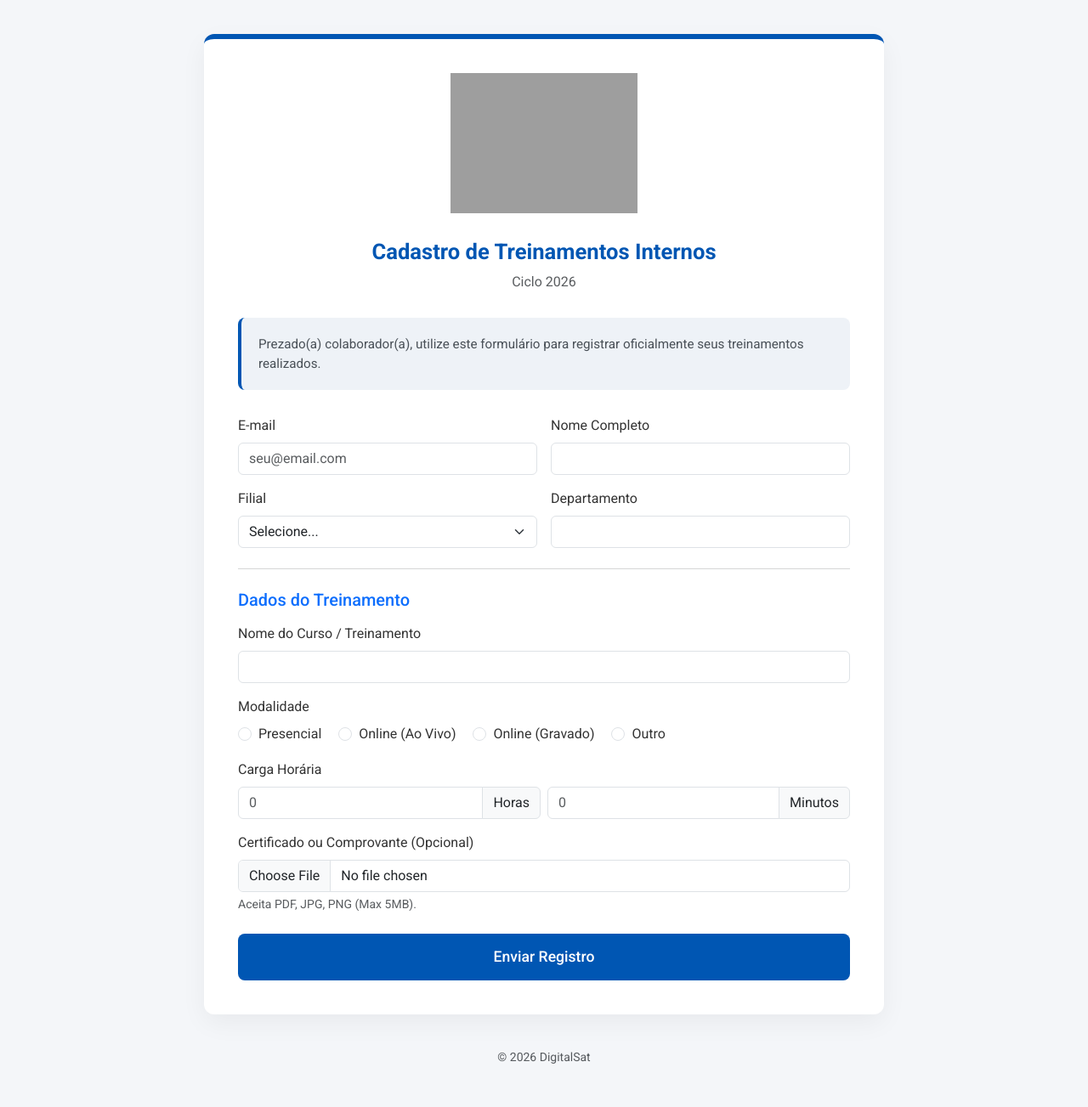
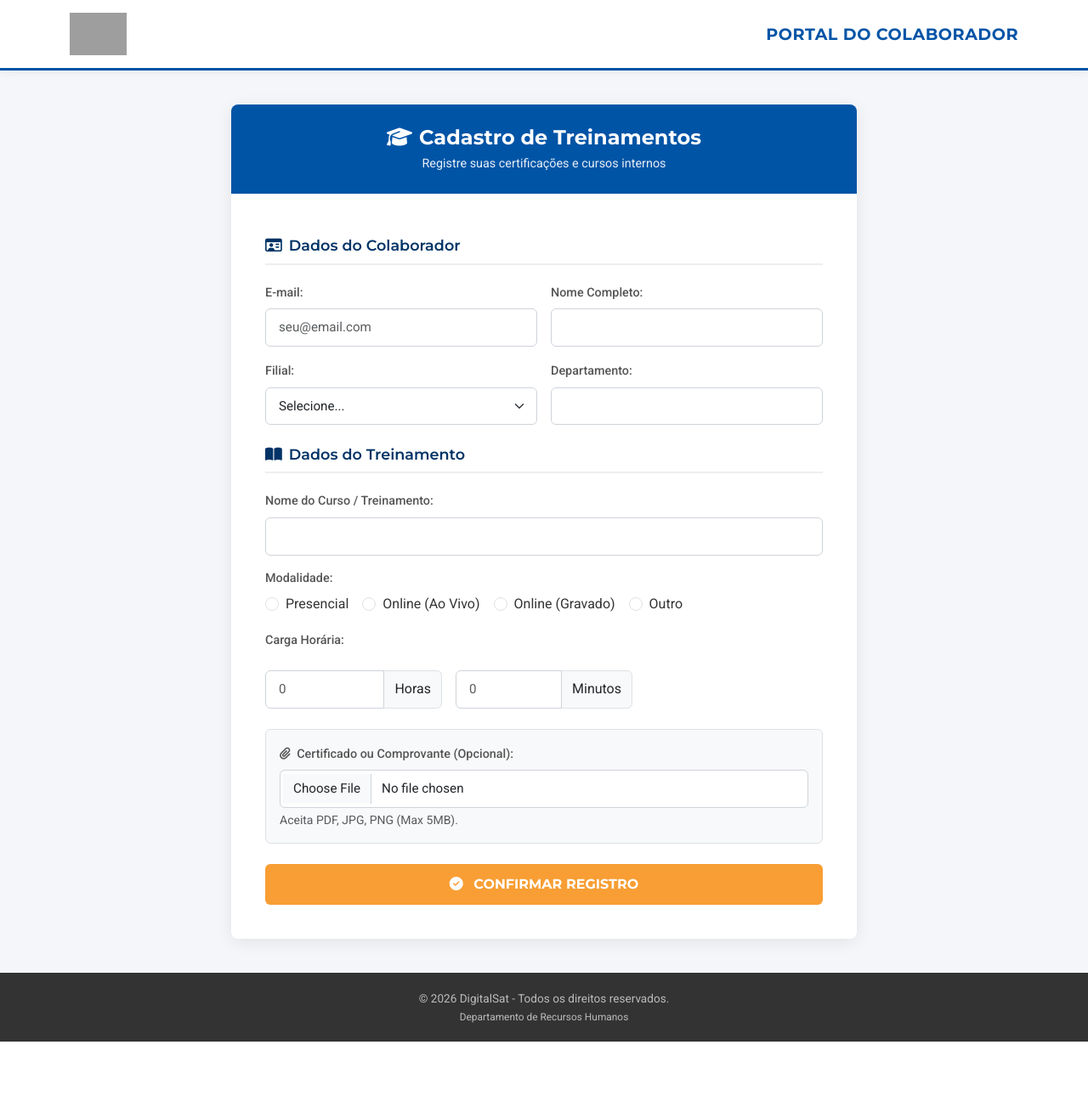
Before and after one commit to wppslander/formulariodetreinamento, a PHP site: page / in a window 1280 px wide. Shown: the whole page at 85% size. After the commit the page ends 1226 px from the top, so only its background shows below. Run offline with PHP 8.4, Linux system fonts and the light colour scheme; some libraries are stand-ins or nearby versions; grey boxes are pictures that could not be loaded.

Commit message:
UI: Update visual identity to match DigitalSat e-commerce style (Blue/Orange) and improve UX

```diff
--- a/public/view.php
+++ b/public/view.php
@@ -10,230 +10,328 @@
 <head>
     <meta charset="UTF-8">
     <meta name="viewport" content="width=device-width, initial-scale=1.0">
-    <title>Levantamento de Treinamentos - DigitalSat</title>
+    <title>Treinamentos - DigitalSat</title>
 
-    <!-- Bootstrap 5 CSS (Via CDN para performance e cache) -->
+    <!-- Bootstrap 5 CSS -->
     <link href="https://cdn.jsdelivr.net/npm/bootstrap@5.3.2/dist/css/bootstrap.min.css" rel="stylesheet">
-    <!-- Fonte Roboto -->
-    <link href="https://fonts.googleapis.com/css2?family=Roboto:wght@300;400;500;700&display=swap" rel="stylesheet">
+    <!-- Google Fonts: Roboto (Padrão) & Montserrat (Títulos) -->
+    <link href="https://fonts.googleapis.com/css2?family=Montserrat:wght@400;600;700&family=Roboto:wght@300;400;500&display=swap" rel="stylesheet">
+    <!-- FontAwesome para Ícones -->
+    <link rel="stylesheet" href="https://cdnjs.cloudflare.com/ajax/libs/font-awesome/6.4.0/css/all.min.css">
 
-    <!-- Estilos Customizados -->
     <style>
-        body { background-color: #f4f6f9; font-family: 'Roboto', sans-serif; color: #333; }
-
-        /* Container Principal: Centralizado e com sombra suave */
-        .main-container {
-            max-width: 800px;
-            margin: 40px auto;
-            background: #fff;
-            padding: 40px;
-            border-radius: 12px;
-            box-shadow: 0 10px 30px rgba(0,0,0,0.05);
-            border-top: 6px solid #0056b3; /* Cor da marca */
+        :root {
+            --ds-blue: #0054a6; /* Azul Institucional Estimado */
+            --ds-dark-blue: #003366;
+            --ds-orange: #f89e34; /* Laranja de destaque comum em e-commerce */
+            --ds-gray-bg: #f4f6f9;
+            --ds-text: #333333;
         }
 
-        /* Branding */
-        .logo-container { text-align: center; margin-bottom: 30px; }
-        .logo-container img { max-width: 220px; height: auto; }
-
-        .form-header { text-align: center; margin-bottom: 30px; }
-        .form-header h2 { font-weight: 700; color: #0056b3; font-size: 1.6rem; }
-
-        /* Bloco de texto introdutório */
-        .intro-text {
-            background-color: #eef2f7;
-            padding: 20px;
-            border-radius: 8px;
-            font-size: 0.95rem;
-            color: #495057;
-            margin-bottom: 30px;
-            border-left: 4px solid #0056b3;
+        body {
+            background-color: var(--ds-gray-bg);
+            font-family: 'Roboto', sans-serif;
+            color: var(--ds-text);
+            display: flex;
+            flex-direction: column;
+            min-height: 100vh;
         }
 
-        /* Botão de Envio com efeito Hover */
+        /* --- Header --- */
+        .site-header {
+            background-color: #fff;
+            border-bottom: 3px solid var(--ds-blue);
+            box-shadow: 0 2px 10px rgba(0,0,0,0.05);
+            padding: 15px 0;
+            margin-bottom: 40px;
+        }
+        .site-header .container {
+            display: flex;
+            align-items: center;
+            justify-content: space-between;
+        }
+        .site-header img {
+            max-height: 50px;
+        }
+        .header-title {
+            color: var(--ds-blue);
+            font-family: 'Montserrat', sans-serif;
+            font-weight: 700;
+            font-size: 1.2rem;
+            text-transform: uppercase;
+            letter-spacing: 0.5px;
+            display: none; /* Escondido em mobile */
+        }
+        @media(min-width: 768px) {
+            .header-title { display: block; }
+        }
+
+        /* --- Main Content --- */
+        .main-content {
+            flex: 1;
+        }
+
+        .form-card {
+            background: #fff;
+            border: none;
+            border-radius: 8px;
+            box-shadow: 0 4px 20px rgba(0,0,0,0.08);
+            overflow: hidden;
+            margin-bottom: 40px;
+        }
+
+        .form-card-header {
+            background: var(--ds-blue);
+            color: white;
+            padding: 25px;
+            text-align: center;
+        }
+        .form-card-header h2 {
+            font-family: 'Montserrat', sans-serif;
+            font-weight: 700;
+            font-size: 1.5rem;
+            margin: 0;
+        }
+        .form-card-header p {
+            margin: 5px 0 0;
+            opacity: 0.9;
+            font-size: 0.9rem;
+        }
+
+        .form-card-body {
+            padding: 40px;
+        }
+
+        /* Inputs Customizados */
+        .form-label {
+            font-weight: 500;
+            color: #555;
+            font-size: 0.9rem;
+        }
+        .form-control, .form-select {
+            border-radius: 6px;
+            border: 1px solid #ced4da;
+            padding: 10px 15px;
+            font-size: 0.95rem;
+        }
+        .form-control:focus, .form-select:focus {
+            border-color: var(--ds-blue);
+            box-shadow: 0 0 0 3px rgba(0, 84, 166, 0.15);
+        }
+
+        /* Botão */
         .btn-submit {
-            background-color: #0056b3;
-            color: white;
-            padding: 14px 30px;
-            font-size: 1.1rem;
-            border-radius: 8px;
+            background-color: var(--ds-orange);
+            color: #fff;
+            padding: 12px 30px;
+            font-family: 'Montserrat', sans-serif;
+            font-size: 1rem;
+            font-weight: 700;
+            text-transform: uppercase;
+            border-radius: 6px;
             border: none;
             width: 100%;
-            font-weight: 500;
             transition: all 0.3s ease;
         }
         .btn-submit:hover {
-            background-color: #004494;
-            transform: translateY(-1px);
-            box-shadow: 0 4px 12px rgba(0,86,179,0.2);
+            background-color: #e08e2d;
+            color: #fff;
+            transform: translateY(-2px);
+            box-shadow: 0 4px 15px rgba(248, 158, 52, 0.4);
+        }
+
+        /* Seções */
+        .section-title {
+            color: var(--ds-dark-blue);
+            font-family: 'Montserrat', sans-serif;
+            font-weight: 600;
+            font-size: 1.1rem;
+            border-bottom: 2px solid #eee;
+            padding-bottom: 10px;
+            margin-bottom: 20px;
+            margin-top: 10px;
+        }
+
+        /* Footer */
+        .site-footer {
+            background-color: #333;
+            color: #bbb;
+            text-align: center;
+            padding: 20px 0;
+            margin-top: auto;
+            font-size: 0.85rem;
         }
     </style>
 </head>
 <body>
 
-<div class="container pb-5">
-    <div class="main-container">
+    <!-- Header Estilo Loja -->
+    <header class="site-header">
+        <div class="container">
+            <a href="#">
+                <img src="https://loja.digitalsat.com.br/imagem/logo-store?v=68468041b7f0a7698a97772f2c9fda4d" alt="DigitalSat">
+            </a>
+            <div class="header-title">
+                Portal do Colaborador
+            </div>
+        </div>
+    </header>
 
-        <!-- Área de Mensagens (Sucesso/Erro vindos do Controller) -->
+    <div class="container main-content">
+        <div class="row justify-content-center">
+            <div class="col-lg-8">
+
+                <!-- Feedback Messages -->
                 <?php echo $message; ?>
 
-        <!-- Cabeçalho Visual -->
-        <div class="logo-container">
-            <img src="https://loja.digitalsat.com.br/imagem/logo-store?v=68468041b7f0a7698a97772f2c9fda4d" alt="DigitalSat Logo">
+                <div class="form-card">
+                    <div class="form-card-header">
+                        <h2><i class="fas fa-graduation-cap me-2"></i>Cadastro de Treinamentos</h2>
+                        <p>Registre suas certificações e cursos internos</p>
                     </div>
 
-        <div class="form-header">
-            <h2>Cadastro de Treinamentos Internos</h2>
-            <p class="text-muted">Ciclo 2026</p>
-        </div>
-
-        <div class="intro-text">
-            Prezado(a) colaborador(a), utilize este formulário para registrar oficialmente seus treinamentos realizados.
-        </div>
-
-        <!-- Início do Formulário -->
-        <!-- 'enctype' é obrigatório para envio de arquivos -->
+                    <div class="form-card-body">
+                        <!-- 'enctype' obrigatório para envio de arquivos -->
                         <form action="" method="POST" enctype="multipart/form-data" class="needs-validation" novalidate>
 
-            <!-- Segurança: Token CSRF (Garante que o post vem deste site) -->
+                            <!-- Token CSRF -->
                             <input type="hidden" name="csrf_token" value="<?php echo $_SESSION['csrf_token']; ?>">
 
-            <!-- Seção 1: Dados do Colaborador -->
-            <div class="row g-3">
+                            <!-- Seção 1 -->
+                            <h4 class="section-title"><i class="far fa-id-card me-2"></i>Dados do Colaborador</h4>
+                            <div class="row g-3 mb-4">
                                 <div class="col-md-6">
-                    <label for="email" class="form-label">E-mail</label>
+                                    <label for="email" class="form-label">E-mail:</label>
                                     <input type="email" class="form-control" id="email" name="email" required placeholder="seu@email.com">
                                 </div>
                                 <div class="col-md-6">
-                    <label for="nome" class="form-label">Nome Completo</label>
+                                    <label for="nome" class="form-label">Nome Completo:</label>
                                     <input type="text" class="form-control" id="nome" name="nome" required minlength="3">
                                 </div>
-
                                 <div class="col-md-6">
-                    <label for="filial" class="form-label">Filial</label>
+                                    <label for="filial" class="form-label">Filial:</label>
                                     <select class="form-select" id="filial" name="filial" required>
                                         <option value="" selected disabled>Selecione...</option>
-                        <!-- Loop PHP para gerar opções baseadas na configuração -->
                                         <?php foreach($filiais_permitidas as $f): ?>
                                             <option value="<?php echo $f; ?>"><?php echo ucfirst(str_replace('_', ' ', $f)); ?></option>
                                         <?php endforeach; ?>
                                     </select>
                                 </div>
                                 <div class="col-md-6">
-                    <label for="departamento" class="form-label">Departamento</label>
+                                    <label for="departamento" class="form-label">Departamento:</label>
                                     <input type="text" class="form-control" id="departamento" name="departamento" required>
                                 </div>
                             </div>
 
-            <hr class="my-4 text-muted">
-
-            <!-- Seção 2: Dados do Treinamento -->
-            <h5 class="mb-3 text-primary">Dados do Treinamento</h5>
+                            <!-- Seção 2 -->
+                            <h4 class="section-title"><i class="fas fa-book-open me-2"></i>Dados do Treinamento</h4>
 
                             <div class="mb-3">
-                <label for="curso" class="form-label">Nome do Curso / Treinamento</label>
+                                <label for="curso" class="form-label">Nome do Curso / Treinamento:</label>
                                 <input type="text" class="form-control" id="curso" name="curso" required>
                             </div>
 
                             <div class="mb-3">
-                <label class="form-label d-block">Modalidade</label>
-                <!-- Opções de Radio Button -->
-                <div class="form-check form-check-inline">
+                                <label class="form-label d-block mb-2">Modalidade:</label>
+                                <div class="d-flex flex-wrap gap-3">
+                                    <div class="form-check">
                                         <input class="form-check-input" type="radio" name="tipo_treinamento" id="presencial" value="presencial" required>
                                         <label class="form-check-label" for="presencial">Presencial</label>
                                     </div>
-                <div class="form-check form-check-inline">
+                                    <div class="form-check">
                                         <input class="form-check-input" type="radio" name="tipo_treinamento" id="online_vivo" value="online_vivo">
                                         <label class="form-check-label" for="online_vivo">Online (Ao Vivo)</label>
                                     </div>
-                <div class="form-check form-check-inline">
+                                    <div class="form-check">
                                         <input class="form-check-input" type="radio" name="tipo_treinamento" id="online_gravado" value="online_gravado">
                                         <label class="form-check-label" for="online_gravado">Online (Gravado)</label>
                                     </div>
-                <div class="form-check form-check-inline">
+                                    <div class="form-check">
                                         <input class="form-check-input" type="radio" name="tipo_treinamento" id="outro" value="outro">
                                         <label class="form-check-label" for="outro">Outro</label>
                                     </div>
-                <!-- Campo condicional (aparece via JS se 'Outro' for selecionado) -->
+                                </div>
                                 <input type="text" class="form-control mt-2" id="outro_texto" name="outro_texto" placeholder="Especifique qual..." style="display:none;">
                             </div>
 
-            <!-- Inputs de Duração (Horas + Minutos) -->
-            <div class="mb-3">
-                <label class="form-label">Carga Horária</label>
-                <div class="row g-2">
-                    <div class="col-6">
+                            <div class="row g-3 mb-4">
+                                <div class="col-md-12">
+                                    <label class="form-label">Carga Horária:</label>
+                                </div>
+                                <div class="col-6 col-md-4">
                                     <div class="input-group">
                                         <input type="number" class="form-control" id="duracao_horas" name="duracao_horas" min="0" required placeholder="0">
                                         <span class="input-group-text">Horas</span>
                                     </div>
                                 </div>
-                    <div class="col-6">
+                                <div class="col-6 col-md-4">
                                     <div class="input-group">
                                         <input type="number" class="form-control" id="duracao_minutos" name="duracao_minutos" min="0" max="59" required placeholder="0">
                                         <span class="input-group-text">Minutos</span>
                                     </div>
                                 </div>
                             </div>
+
+                            <!-- Upload -->
+                            <div class="mb-4 p-3 bg-light rounded border border-dashed">
+                                <label for="comprovante" class="form-label mb-2"><i class="fas fa-paperclip me-1"></i> Certificado ou Comprovante (Opcional):</label>
+                                <input class="form-control" type="file" id="comprovante" name="comprovante" accept=".pdf,.jpg,.png,.jpeg">
+                                <small class="text-muted d-block mt-1">Aceita PDF, JPG, PNG (Max 5MB).</small>
                             </div>
 
-            <!-- Upload de Arquivo -->
-            <div class="mb-4">
-                <label for="comprovante" class="form-label">Certificado ou Comprovante (Opcional)</label>
-                <input class="form-control" type="file" id="comprovante" name="comprovante" accept=".pdf,.jpg,.png,.jpeg">
-                <div class="form-text">Aceita PDF, JPG, PNG (Max 5MB).</div>
-            </div>
-
-            <button type="submit" class="btn btn-submit">
-                Enviar Registro
+                            <button type="submit" class="btn btn-submit btn-lg">
+                                <i class="fas fa-check-circle me-2"></i> Confirmar Registro
                             </button>
                         </form>
                     </div>
+                </div>
 
-    <div class="text-center text-muted small">
-        &copy; 2026 DigitalSat
+            </div>
         </div>
     </div>
 
-<!-- Scripts JS -->
+    <footer class="site-footer">
+        <div class="container">
+            <p class="mb-0">&copy; <?php echo date('Y'); ?> DigitalSat - Todos os direitos reservados.</p>
+            <small>Departamento de Recursos Humanos</small>
+        </div>
+    </footer>
+
+<!-- JS -->
 <script src="https://cdn.jsdelivr.net/npm/bootstrap@5.3.2/dist/js/bootstrap.bundle.min.js"></script>
+<script>
+    // 1. Controle do campo 'Outro'
+    const radios = document.querySelectorAll('input[name="tipo_treinamento"]');
+    const inputOutro = document.getElementById('outro_texto');
 
-<script>
-    // --- Lógica de Interatividade ---
-
-    // 1. Mostrar/Esconder campo "Outro"
-    const radioButtons = document.querySelectorAll('input[name="tipo_treinamento"]');
-    const outroInput = document.getElementById('outro_texto');
-
-    radioButtons.forEach(radio => {
-        radio.addEventListener('change', function() {
-            if (this.value === 'outro') {
-                outroInput.style.display = 'block';
-                outroInput.required = true; // Torna obrigatório se visível
-                outroInput.focus();
+    radios.forEach(radio => {
+        radio.addEventListener('change', () => {
+            if (document.getElementById('outro').checked) {
+                inputOutro.style.display = 'block';
+                inputOutro.required = true;
+                inputOutro.focus();
             } else {
-                outroInput.style.display = 'none';
-                outroInput.required = false; // Remove obrigatoriedade se oculto
-                outroInput.value = '';
+                inputOutro.style.display = 'none';
+                inputOutro.required = false;
+                inputOutro.value = '';
             }
         });
     });
 
-    // 2. Validação Visual do Bootstrap e Bloqueio de Envio Duplo
+    // 2. Validação Bootstrap
     (() => {
         'use strict'
         const forms = document.querySelectorAll('.needs-validation')
         Array.from(forms).forEach(form => {
             form.addEventListener('submit', event => {
                 if (!form.checkValidity()) {
-                    // Se houver erro, impede o envio e mostra os erros visuais
                     event.preventDefault()
                     event.stopPropagation()
                 } else {
-                    // Se estiver válido: Bloqueia o botão e mostra Spinner
                     const btn = form.querySelector('button[type="submit"]');
+                    const originalText = btn.innerHTML;
                     btn.disabled = true;
-                    btn.innerHTML = '<span class="spinner-border spinner-border-sm" role="status" aria-hidden="true"></span> Enviando...';
+                    btn.innerHTML = '<span class="spinner-border spinner-border-sm" role="status" aria-hidden="true"></span> Processando...';
                 }
                 form.classList.add('was-validated')
             }, false)
```
Lines whose indentation alone changed are shown as unchanged.
